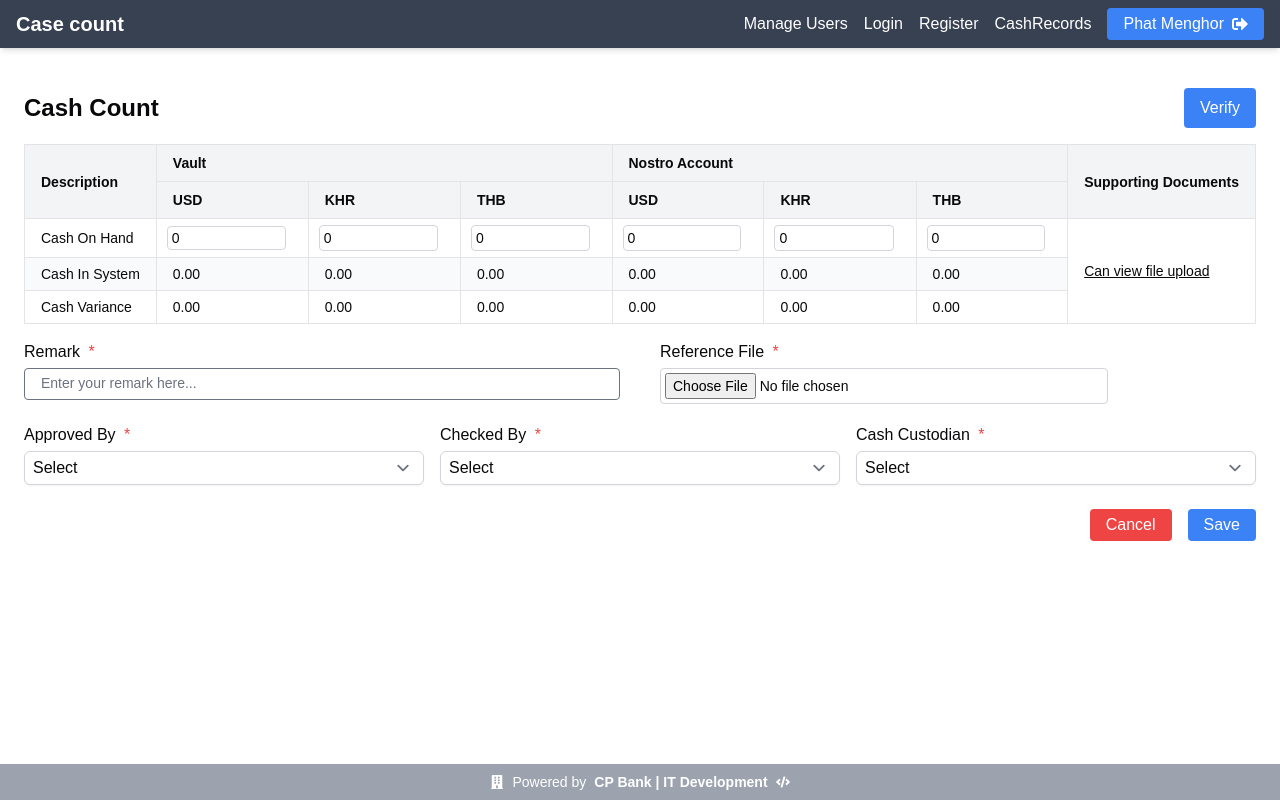
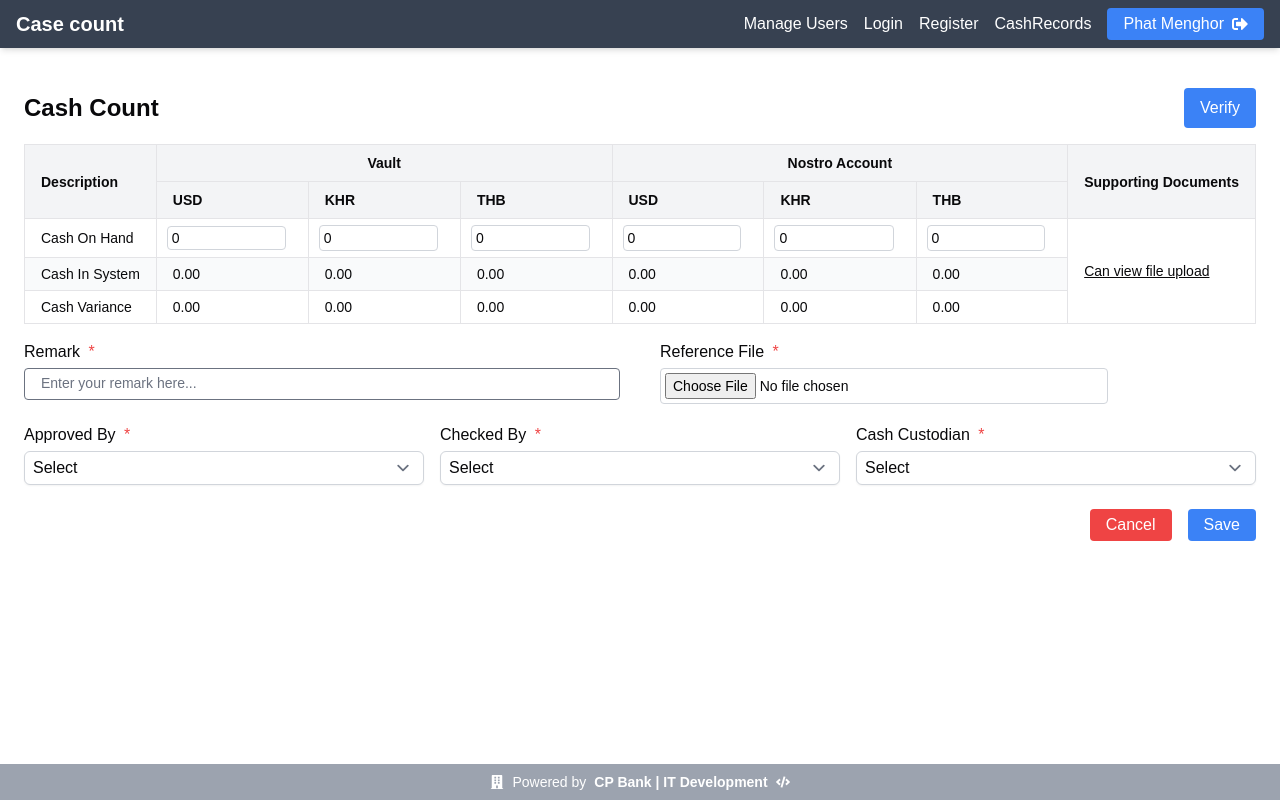
Before and after one commit to Phatmenghor/cash-count-front, a Next.js app: page /cash-records/1 in a window 1280 px wide. Built offline with nearby package versions, Linux system fonts and the light colour scheme.

Commit message:
add style

```diff
--- a/src/app/(page)/cash-records/[id]/page.tsx
+++ b/src/app/(page)/cash-records/[id]/page.tsx
@@ -121,8 +121,12 @@ const EditCashCountPage = () => {
           <thead>
             <tr>
               <th rowSpan={2}>Description</th>
-              <th colSpan={3}>Vault</th>
-              <th colSpan={3}>Nostro Account</th>
+              <th colSpan={3} className="text-center">
+                Vault
+              </th>
+              <th colSpan={3} className="text-center">
+                Nostro Account
+              </th>
               <th rowSpan={2}>Supporting Documents</th>
             </tr>
             <tr>
@@ -184,7 +188,7 @@ const EditCashCountPage = () => {
                 className="cursor-pointer hover:bg-white underline underline-offset-1"
                 rowSpan={3} // Merge the document cell for all rows
               >
-               Can view file upload
+                Can view file upload
               </td>
             </tr>
 
--- a/src/app/(page)/cash-records/add/page.tsx
+++ b/src/app/(page)/cash-records/add/page.tsx
@@ -121,8 +121,8 @@ const AddCashCountPage = () => {
           <thead>
             <tr>
               <th rowSpan={2}>Description</th>
-              <th colSpan={3}>Vault</th>
-              <th colSpan={3}>Nostro Account</th>
+              <th colSpan={3} className="text-center">Vault</th>
+              <th colSpan={3} className="text-center">Nostro Account</th>
               <th rowSpan={2}>Supporting Documents</th>
             </tr>
             <tr>
```
